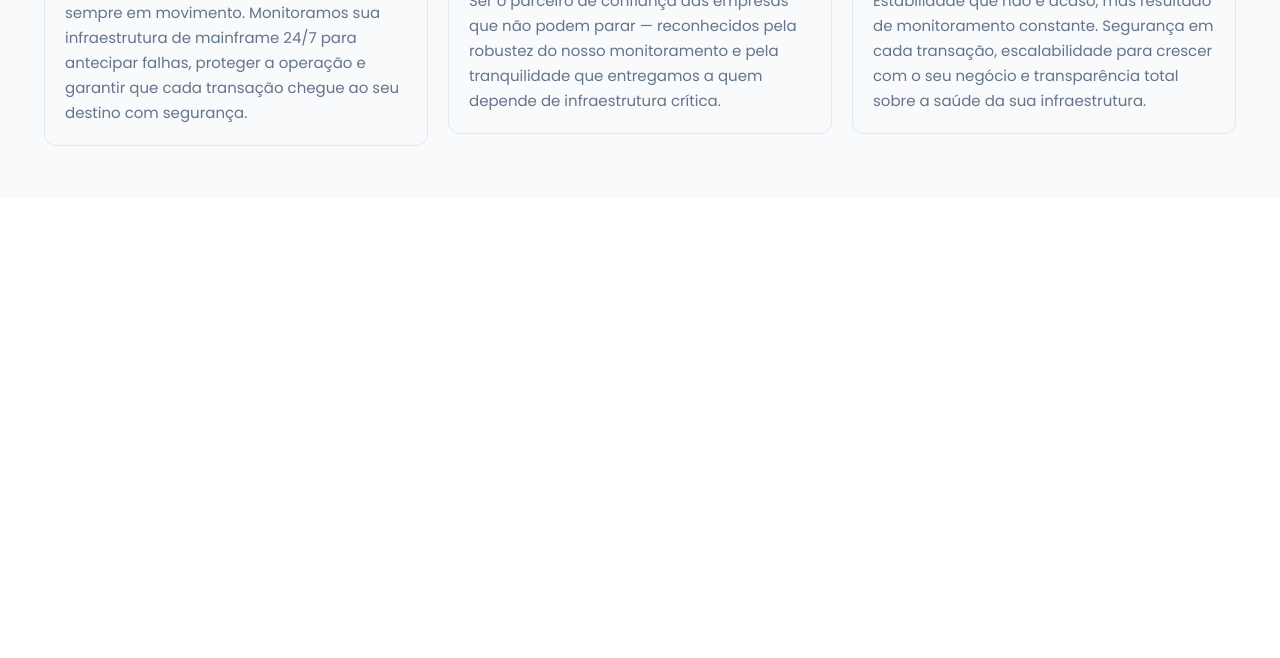
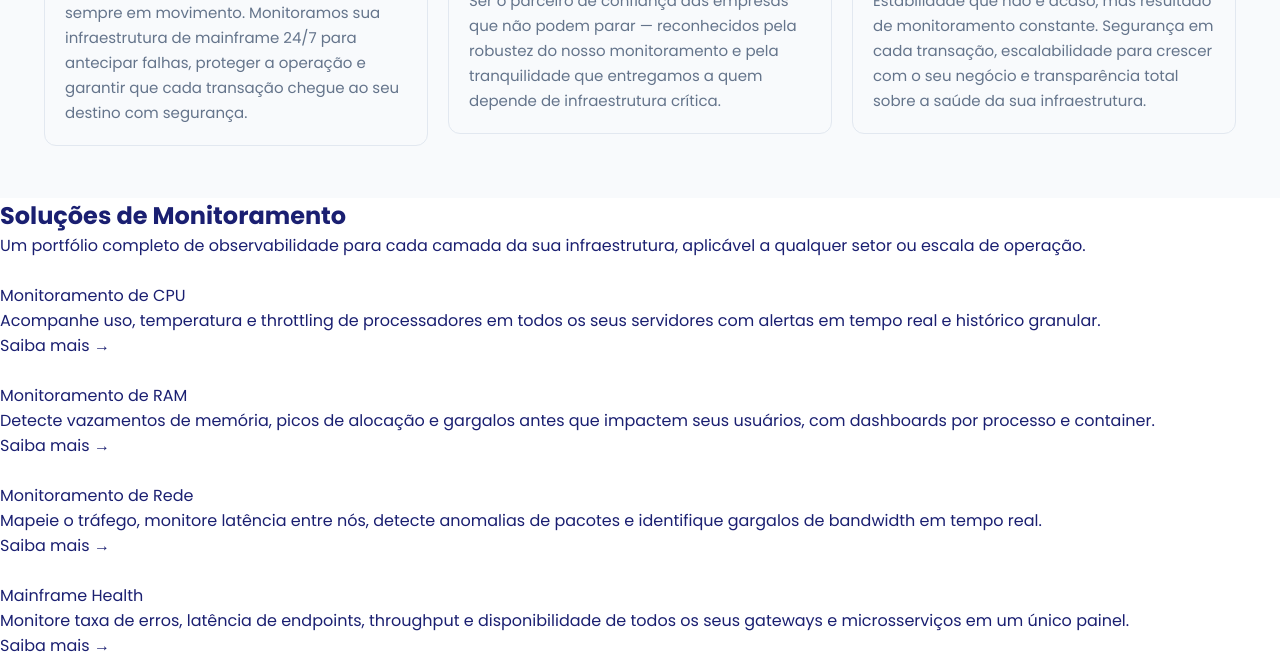
Before and after one commit to Noctua-Inc/noctua-sistema, a plain HTML site: page index.html in a window 1280 px wide. Shown: the part 2430-3088 px from the top of the page. Before the commit the page ends 2628 px from the top, so only its background shows below. Drawn offline with Linux system fonts and the light colour scheme.

Commit message:
Iniciado o HTML da seção soluções de monitoramento

```diff
--- a/index.html
+++ b/index.html
@@ -295,7 +295,9 @@
                         <span>Missão</span>
                     </div>
                     <div class="desc">
-                        <span>Manter as transações do seu negócio sempre em movimento. Monitoramos sua infraestrutura de mainframe 24/7 para antecipar falhas, proteger a operação e garantir que cada transação chegue ao seu destino com segurança.</span>
+                        <span>Manter as transações do seu negócio sempre em movimento. Monitoramos sua infraestrutura de
+                            mainframe 24/7 para antecipar falhas, proteger a operação e garantir que cada transação
+                            chegue ao seu destino com segurança.</span>
                     </div>
                 </div>
                 <div class="card">
@@ -304,7 +306,9 @@
                         <span>Visão</span>
                     </div>
                     <div class="desc">
-                        <span>Ser o parceiro de confiança das empresas que não podem parar — reconhecidos pela robustez do nosso monitoramento e pela tranquilidade que entregamos a quem depende de infraestrutura crítica.</span>
+                        <span>Ser o parceiro de confiança das empresas que não podem parar — reconhecidos pela robustez
+                            do nosso monitoramento e pela tranquilidade que entregamos a quem depende de infraestrutura
+                            crítica.</span>
                     </div>
                 </div>
                 <div class="card">
@@ -313,11 +317,80 @@
                         <span>Valores</span>
                     </div>
                     <div class="desc">
-                        <span>Estabilidade que não é acaso, mas resultado de monitoramento constante. Segurança em cada transação, escalabilidade para crescer com o seu negócio e transparência total sobre a saúde da sua infraestrutura.</span>
+                        <span>Estabilidade que não é acaso, mas resultado de monitoramento constante. Segurança em cada
+                            transação, escalabilidade para crescer com o seu negócio e transparência total sobre a saúde
+                            da sua infraestrutura.</span>
                     </div>
                 </div>
             </div>
         </section>
+
+        <section class="solucoes-monitoramento" id="solucoes-monitoramento">
+            <div>
+                <h2>Soluções de Monitoramento</h2>
+                <p>
+                    Um portfólio completo de observabilidade para cada camada da sua infraestrutura, aplicável a
+                    qualquer setor ou escala de operação.
+                </p>
+            </div>
+
+            <div class="cards">
+                <div class="card">
+                    <div class="title">
+                        <img src="" alt=""> <br>
+                        <span>Monitoramento de CPU</span>
+                    </div>
+                    <div class="desc">
+                        <span>Acompanhe uso, temperatura e throttling de processadores em todos os seus servidores com
+                            alertas em tempo real e histórico granular.</span>
+                    </div>
+                    <div>
+                        <span>Saiba mais →</span>
+                    </div>
+                </div>
+                <div class="card">
+                    <div class="title">
+                        <img src="" alt=""> <br>
+                        <span>Monitoramento de RAM</span>
+                    </div>
+                    <div class="desc">
+                        <span>Detecte vazamentos de memória, picos de alocação e gargalos antes que impactem seus usuários, com dashboards por processo e container.</span>
+                    </div>
+                    <div>
+                        <span>Saiba mais →</span>
+                    </div>
+                </div>
+                <div class="card">
+                    <div class="title">
+                        <img src="" alt=""> <br>
+                        <span>Monitoramento de Rede</span>
+                    </div>
+                    <div class="desc">
+                        <span>Mapeie o tráfego, monitore latência entre nós, detecte anomalias de pacotes e identifique gargalos de bandwidth em tempo real.</span>
+                    </div>
+                    <div>
+                        <span>Saiba mais →</span>
+                    </div>
+                </div>
+                <div class="card">
+                    <div class="title">
+                        <img src="" alt=""> <br>
+                        <span>Mainframe Health</span>
+                    </div>
+                    <div class="desc">
+                        <span>Monitore taxa de erros, latência de endpoints, throughput e disponibilidade de todos os seus gateways e microsserviços em um único painel.</span>
+                    </div>
+                    <div>
+                        <span>Saiba mais →</span>
+                    </div>
+                </div>
+            </div>
+        </section>
+
+        <footer>
+
+        </footer>
     </div>
 </body>
+
 </html>
--- a/style.css
+++ b/style.css
@@ -912,6 +912,9 @@ body {
     font-size: 15px;
 }
 
+/* Soluções de Monitoramento */
+
+
 /* Media Queries: Esconde o gráfico e centraliza o texto quando a tela fica menor */
 @media (max-width: 1024px) {
 
```
